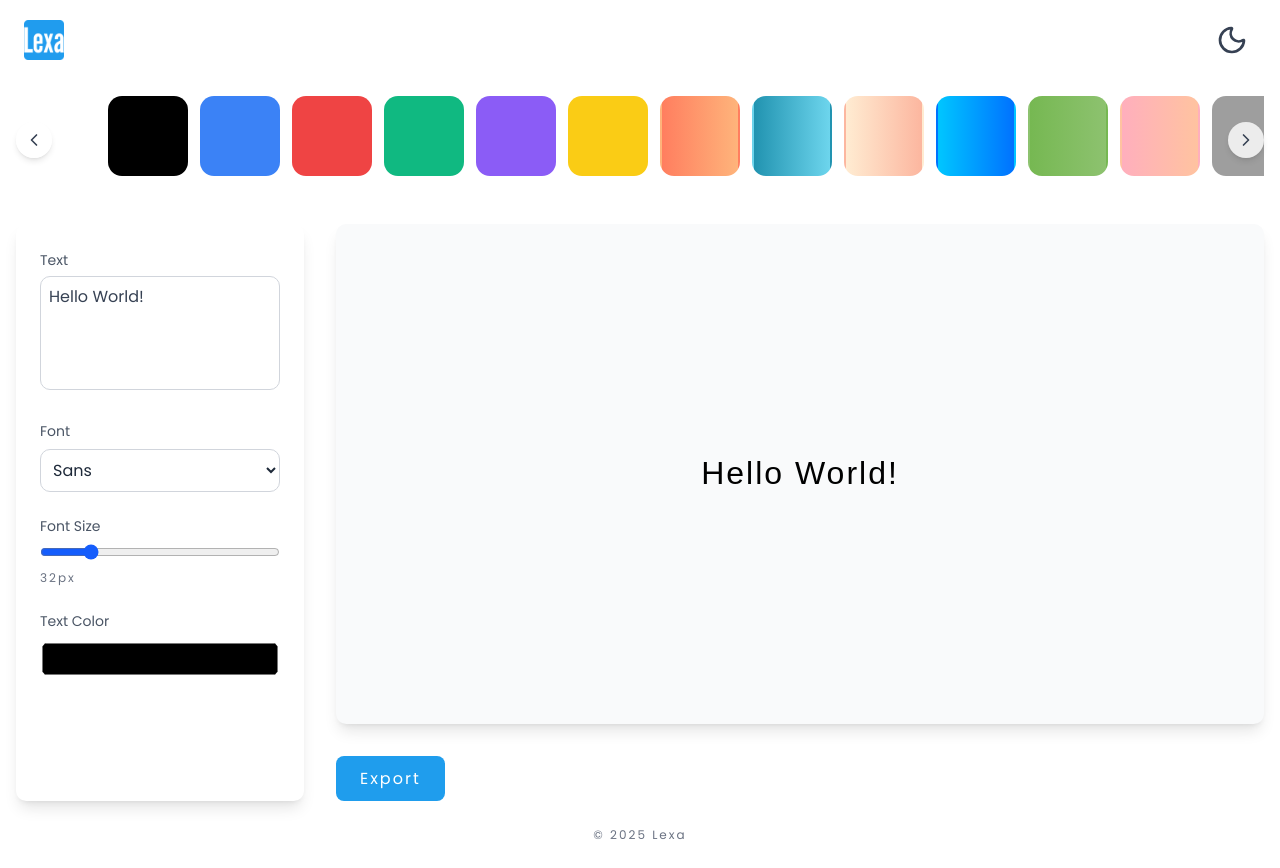
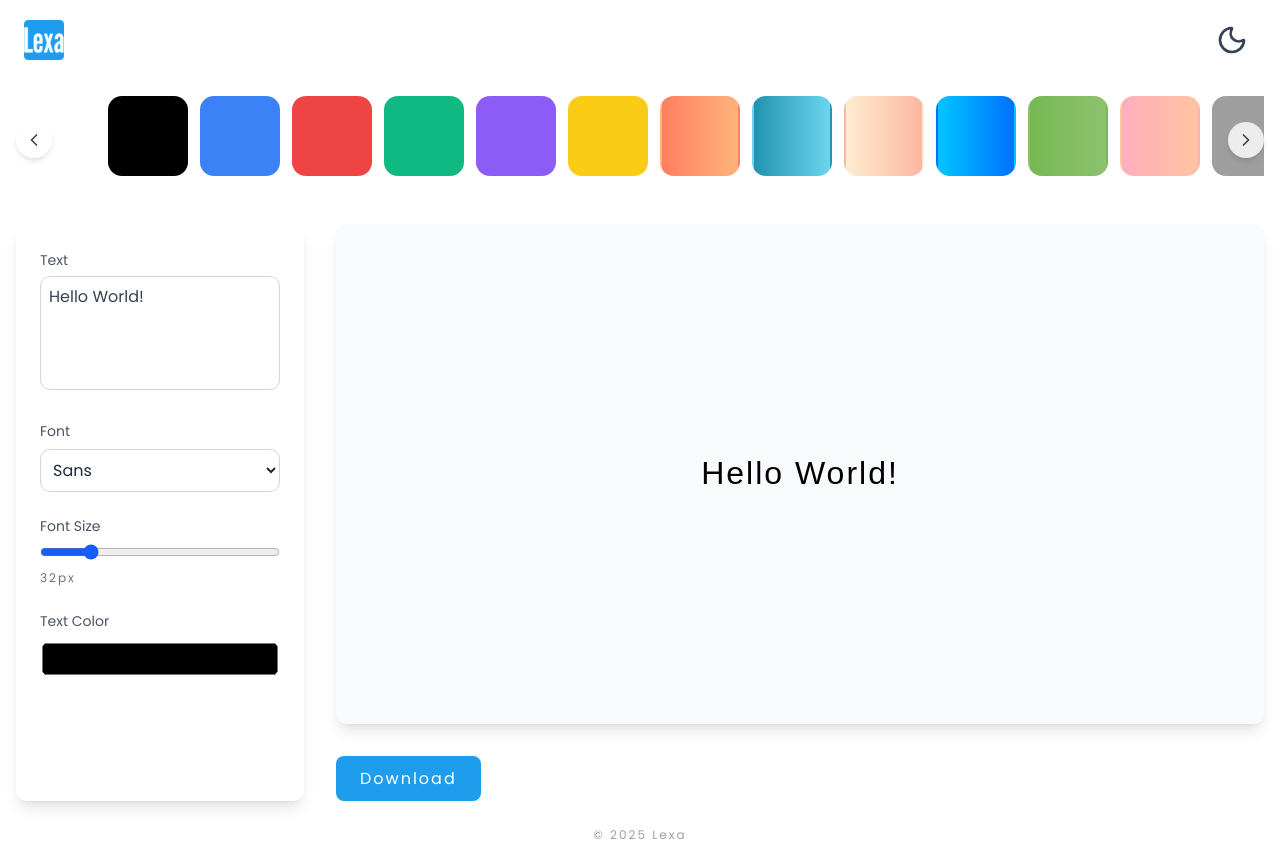
Before and after one commit to stackvn/lexa, a Next.js app: page / in a window 1280 px wide. Built offline with nearby package versions, Linux system fonts and the light colour scheme; grey boxes are pictures that could not be loaded; a web font is replaced by a local one.

Commit message:
maintain footer at the bottom

```diff
--- a/app/layout.tsx
+++ b/app/layout.tsx
@@ -78,11 +78,9 @@ export default function RootLayout({
       </head>
       <body className={`${poppins.className}`}>
         <Providers>
-          <div className="min-h-screen px-4 max-w-7xl mx-auto">
-            <main>
-              <Header />
-              {children}
-            </main>
+          <div className="min-h-screen flex flex-col px-4 max-w-7xl mx-auto">
+            <Header />
+            <main className="flex-1">{children}</main>
             <Footer />
           </div>
         </Providers>
--- a/components/Backgrounds.tsx
+++ b/components/Backgrounds.tsx
@@ -28,7 +28,7 @@ export default function Backgrounds({
     <div className="flex flex-col gap-2 w-full relative mt-14">
       <button
         onClick={() => scroll("left")}
-        className="absolute left-0 top-1/2 -translate-y-1/2 flex items-center justify-center bg-white/80 dark:bg-gray-300 p-2 rounded-full shadow-md z-10 hover:scale-110 transition cursor-pointer"
+        className="absolute left-0 top-1/2 -translate-y-1/2 flex items-center justify-center bg-white/80 dark:bg-gray-300 p-2 rounded-full shadow-md z-10 hover:scale-105 transition cursor-pointer"
       >
         <ChevronLeft className="w-5 h-5 text-gray-700 dark:text-gray-700" />
       </button>
@@ -53,7 +53,7 @@ export default function Backgrounds({
       </div>
       <button
         onClick={() => scroll("right")}
-        className="absolute right-0 top-1/2 -translate-y-1/2 flex items-center justify-center bg-white/80 dark:bg-gray-200 p-2 rounded-full shadow-md z-10 hover:scale-110 transition cursor-pointer"
+        className="absolute right-0 top-1/2 -translate-y-1/2 flex items-center justify-center bg-white/80 dark:bg-gray-200 p-2 rounded-full shadow-md z-10 hover:scale-105 transition cursor-pointer"
       >
         <ChevronRight className="w-5 h-5 text-gray-700 dark:text-gray-700" />
       </button>
--- a/components/Preview.tsx
+++ b/components/Preview.tsx
@@ -45,7 +45,7 @@ export default function Preview({
         }
         className="bg-[#1f9ded] hover:bg-[#18a0f5ff] text-white font-normal  px-6 py-[.6rem] rounded-md transition cursor-pointer"
       >
-        Export
+        Download
       </button>
     </section>
   );
--- a/components/common/Footer.tsx
+++ b/components/common/Footer.tsx
@@ -1,6 +1,6 @@
 export default function Footer() {
   return (
-    <footer className="p-6 text-center text-gray-500 text-sm flex justify-center items-center w-full">
+    <footer className="p-6 text-center text-gray-400 text-sm flex justify-center items-center w-full">
       <span className="text-xs">© {new Date().getFullYear()} Lexa</span>
     </footer>
   );
--- a/components/common/Header.tsx
+++ b/components/common/Header.tsx
@@ -14,7 +14,7 @@ export default function Header() {
   if (!mounted) return null;
 
   return (
-    <header className="w-full fixed top-0 left-0 z-50 h-20 dark:bg-gradient-to-b from-gray-950 via-black to-gray-950">
+    <header className="w-full fixed top-0 left-0 z-50 h-20 bg-white dark:bg-[#0a0a0a]">
       <div className="max-w-7xl mx-auto h-full flex items-center justify-between px-6">
         <Image src="/logo.png" alt="Logo" width={40} height={40} />
 
```
